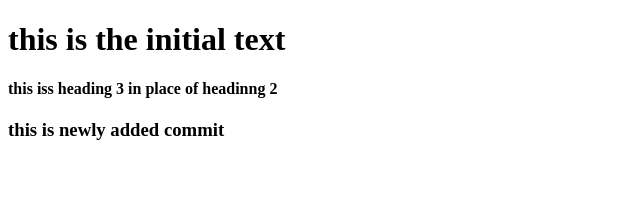
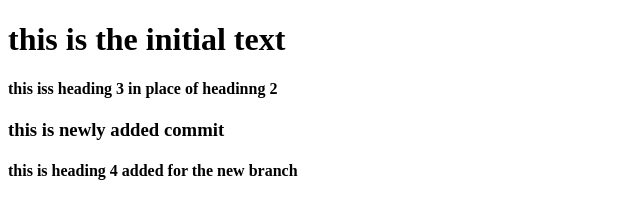
Before and after one commit to meet72063/hello-world, a plain HTML site: page index.html in a window 1280 px wide. Shown: the whole page, without its empty margins (0-640 px from the left). Drawn offline with Linux system fonts and the light colour scheme.

Commit message:
added heading 4 in the last

```diff
--- a/index.html
+++ b/index.html
@@ -9,5 +9,6 @@
      <h1>this is the initial text </h1>
     <h4>this iss heading 3 in place of headinng 2</h4>
     <h3>this is newly added commit </h3>
+    <h4>this is heading 4 added for the new branch</h4>
 </body>
 </html>
```
